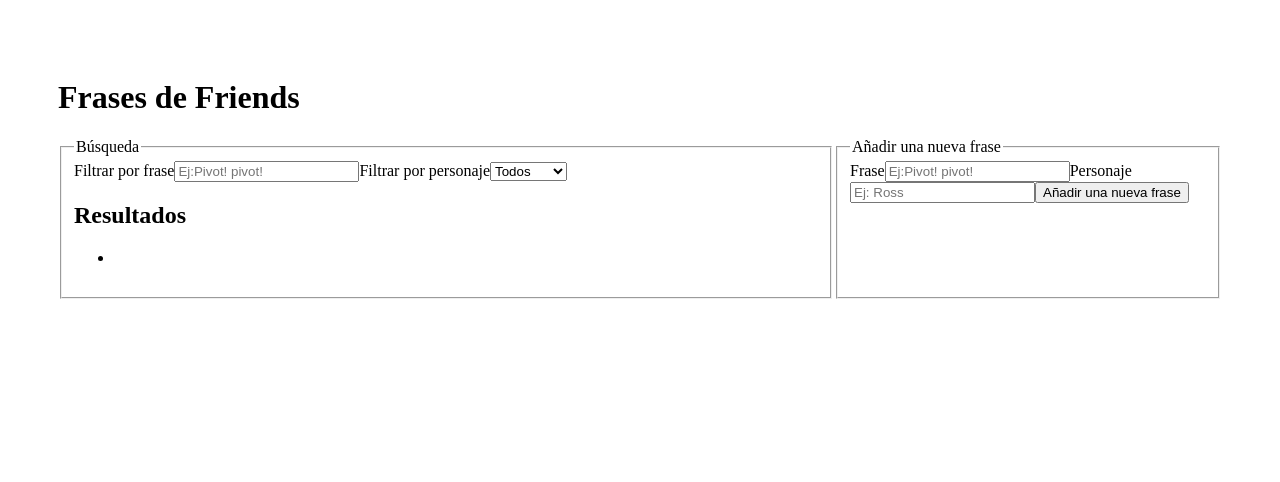
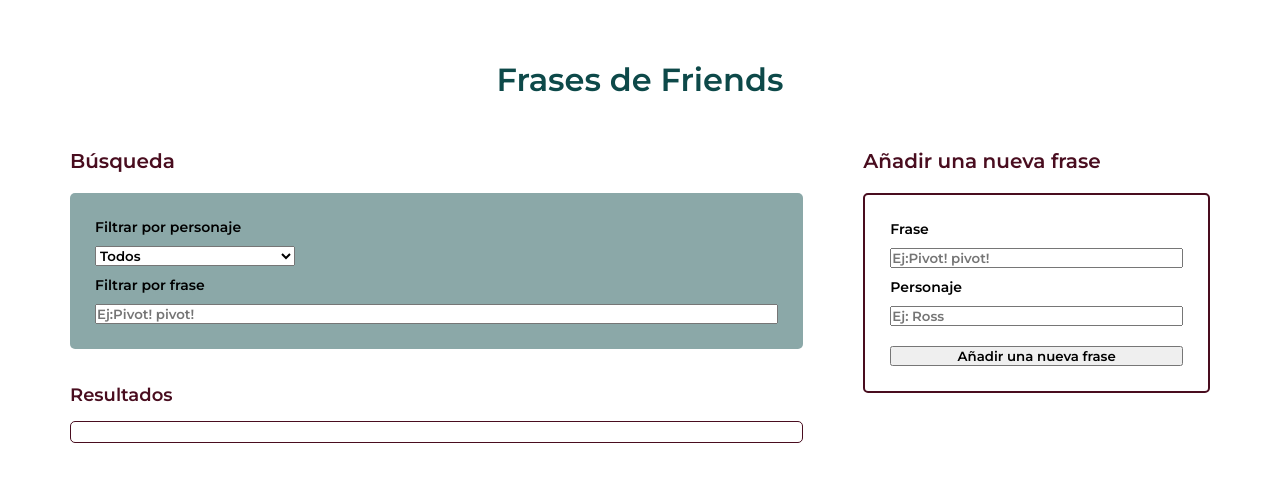
Before and after one commit to Adalab/modulo-3-evaluacion-intermedia-Laucaurin, a React app: page / in a window 1280 px wide. Both pictures are taken after a click on the button "Añadir una nueva frase". Built offline with nearby package versions, Linux system fonts and the light colour scheme; no server answers.

Commit message:
Adstyles css

```diff
--- a/package.json
+++ b/package.json
@@ -1,5 +1,6 @@
 {
   "name": "react-starter-kit",
+  "homepage": "./",
   "version": "0.1.0",
   "private": true,
   "dependencies": {
@@ -13,6 +14,7 @@
     "web-vitals": "^2.1.4"
   },
   "scripts": {
+    "githubpages": "rm -rf build && rm -rf docs && npm run build && mv build docs && git add docs/* && git commit -m \"Publish in GitHub Pages\" && git push",
     "start": "react-scripts start",
     "build": "react-scripts build",
     "test": "react-scripts test",
--- a/public/index.html
+++ b/public/index.html
@@ -3,10 +3,11 @@
 
 <head>
   <meta charset="utf-8" />
-  <link rel="icon" href="%PUBLIC_URL%/favicon.ico" />
   <meta name="viewport" content="width=device-width, initial-scale=1" />
-  <!-- Styles, Fonts, FontsAwesome.. -->
-  <title>React starter kit</title>
+  <title>Evaluación intermedia Laura Caurín</title>
+  <link rel="preconnect" href="https://fonts.googleapis.com">
+  <link rel="preconnect" href="https://fonts.gstatic.com" crossorigin>
+  <link href="https://fonts.googleapis.com/css2?family=Montserrat:ital,wght@0,600;1,400&display=swap" rel="stylesheet">
 </head>
 
 <body>
--- a/src/components/App.js
+++ b/src/components/App.js
@@ -26,7 +26,6 @@
   const handleSearchCharacter = (ev) => {
     setSearchCharacter(ev.target.value)
   }
-
   const handleNewQuoteFriend = (ev) => {
     setNewQuoteFriend({ ...newQuoteFriend, [ev.target.name]: ev.target.value })
   }
@@ -46,9 +45,9 @@
       .filter((eachFriend) => eachFriend.quote.toLocaleLowerCase().includes(searchQuote.toLocaleLowerCase()))
       .filter((eachFriend) => eachFriend.character.toLocaleLowerCase().includes(searchCharacter.toLocaleLowerCase()) || searchCharacter === 'all')
       .map((eachFriend, i) => (
-        <li key={i}>
+        <li key={i} className="list--li">
           <p>{eachFriend.quote}</p>
-          <p>{eachFriend.character}</p>
+          <p className='list--character'>{eachFriend.character}</p>
         </li>
       ));
   };
@@ -61,18 +60,15 @@
   return (
     <div className='body'>
       <header>
-        <h1>Frases de Friends</h1>
+        <h1 className='title'>Frases de Friends</h1>
       </header>
       <main>
         <form className='form' action="" onSubmit={handleOnSubmit}>
-          <fieldset>
-            <legend>Búsqueda</legend>
-
-            <label htmlFor="phrase-filter">Filtrar por frase</label>
-            <input type="text" placeholder='Ej:Pivot! pivot!' id='phrase' name='phrase' value={searchQuote} onChange={handleSearchQuote} />
-
-            <label htmlFor="character">Filtrar por personaje</label>
-            <select name="character" id="character" value={searchCharacter} onChange={handleSearchCharacter}>
+          <fieldset className='fieldset'>
+            <legend className='form--legend'>Búsqueda</legend>
+            <div className='form--wrap__filter'>
+              <label className='label' htmlFor="character">Filtrar por personaje</label>
+              <select className='form--select' name="character" id="character" value={searchCharacter} onChange={handleSearchCharacter}>
                 <option value="all">Todos</option>
                 <option value="Ross">Ross</option>
                 <option value="Mónica">Mónica</option>
@@ -81,24 +77,21 @@
                 <option value="Chandler">Chandler</option>
                 <option value="Rachel">Rachel</option>
               </select>
-
-            <h2>Resultados</h2>
-            <ul>{renderFriends()}</ul>
+              <label className='label' htmlFor="phrase-filter">Filtrar por frase</label>
+              <input type="text" placeholder='Ej:Pivot! pivot!' id='phrase' name='phrase' value={searchQuote} onChange={handleSearchQuote} />
+            </div>
+            <h3 className='results--title'>Resultados</h3>
+            <ul className='list'>{renderFriends()}</ul>
           </fieldset>
-
-          <fieldset>
-            <legend>Añadir una nueva frase</legend>
-
-            <label htmlFor="quote">Frase
+          <fieldset className='fieldset--add fieldset'>
+            <legend className='form--legend'>Añadir una nueva frase</legend>
+            <div className='form--wrap__add'>
+              <label className='label' htmlFor="quote">Frase</label>
               <input type="text" name='quote' id='quote' placeholder='Ej:Pivot! pivot!' onChange={handleNewQuoteFriend} value={newQuoteFriend.quote} />
-            </label>
-
-            <label htmlFor="character">Personaje
+              <label className='label' htmlFor="character">Personaje</label>
               <input type="text" name='character' id='character' placeholder='Ej: Ross' onChange={handleNewQuoteFriend} value={newQuoteFriend.character} />
-            </label>
-
-            <input type="button" name="button" id="button" value="Añadir una nueva frase" onClick={handleclickAdd} />
-
+              <input className='btn' type="button" name="button" id="button" value="Añadir una nueva frase" onClick={handleclickAdd} />
+            </div>
           </fieldset>
         </form>
       </main>
--- a/src/services/api.js
+++ b/src/services/api.js
@@ -2,6 +2,4 @@
   return fetch('https://beta.adalab.es/curso-intensivo-fullstack-recursos/apis/quotes-friends-tv-v1/quotes.json')
     .then(response => response.json())
 };
-
-
 export default callToApi;
--- a/src/styles/App.scss
+++ b/src/styles/App.scss
@@ -1,8 +1,84 @@
-.body {
-  padding: 50px;
+
+// font-family: 'Montserrat', sans-serif;
+
+* {
+  box-sizing: border-box;
+  margin: 0;
+  padding: 0;
+ font-family: 'Montserrat', sans-serif;
+
 }
 
+.body {
+  padding: 30px 50px;
+}
+.title {
+  color: rgb(13, 73, 73);
+  text-align: center;
+  margin: 30px;
+}
+.results--title {
+  font-size: 18px;
+  padding-top: 15px;
+  color: rgb(73, 13, 31);
+}
 .form {
   display: grid;
   grid-template-columns: 2fr 1fr;
+  padding-top: 20px;
+  gap: 20px;
+  &--legend{
+    font-size: 20px;
+    color: rgb(73, 13, 31);
+  }
+  &--wrap__filter{
+    display: flex;
+    flex-direction: column;
+    gap: 10px;
+      border-radius: 5px;
+      background-color: rgba(13, 73, 73, 0.479); ;
+      padding: 25px;
+      margin-bottom: 20px;
+  }
+  &--wrap__add {
+    border: solid 2px rgb(73, 13, 31);
+    border-radius: 5px;
+    padding: 25px;
+      display: flex;
+      flex-direction: column;
+      gap: 10px;
+  }
+  &--select {
+    width: 200px;
+  }
+
 }
+.label {
+  padding-right: 20px;
+  font-size: 14px;
+}
+.fieldset {
+  border-style: none;
+
+}
+.fieldset {
+  padding: 20px;
+}
+.list{
+  padding-top: 15px;
+  list-style: none;
+
+  &--li{
+    margin-bottom: 20px;
+    border: solid 1px rgb(73, 13, 31);
+    padding: 10px;
+    border-radius: 5px;
+  }
+  &--character{
+    font-size: 14px;
+    color: rgb(13, 73, 73);
+  }
+}
+.btn {
+  margin-top: 10px;
+}
```
Also changed, not shown: src/services/localStorage.js (deleted, +0 -45 lines). Lines whose indentation alone changed are shown as unchanged.
